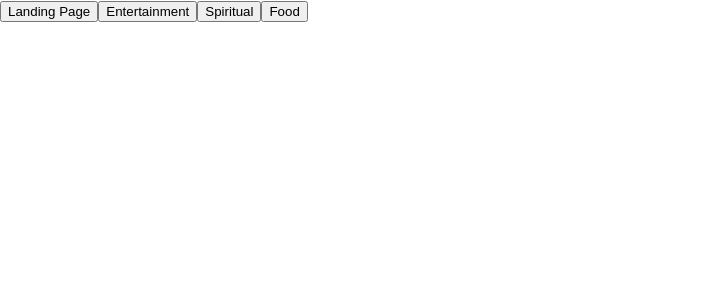
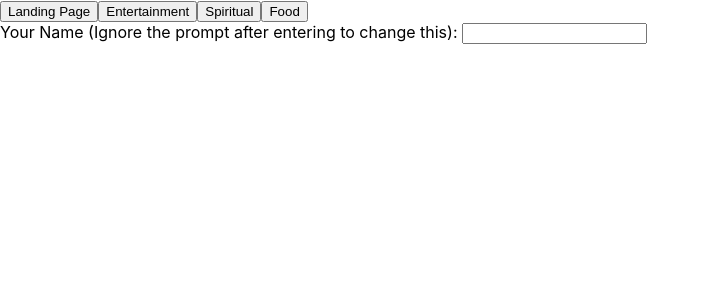
Before and after one commit to brianmego/multi-jitsi, a React (Create React App) app: page / in a window 1280 px wide. Shown: the top 300 px of the page, without its empty margins (0-710 px from the left). Built offline with nearby package versions, Linux system fonts and the light colour scheme.

Commit message:
Rooms update with click

```diff
--- a/src/App.js
+++ b/src/App.js
@@ -1,4 +1,5 @@
 import React, { useState } from 'react';
+import ProgressComponent from '@material-ui/core/CircularProgress';
 
 import { Jutsu } from 'react-jutsu';
 
@@ -9,12 +10,31 @@ const App = () => {
         "Spiritual": "STM/Spiritual",
         "Food": "STM/Food",
     }
+    const [showRoom, setShowRoom] = useState(false);
+    const [loading, setLoading] = useState(false);
     const [room, setRoom] = useState(null);
-    const userInfo = {'displayName': 'MyName'}
+    const [displayName, setDisplayName] = useState();
+
+    function delay(ms) {
+      return new Promise(resolve => setTimeout(resolve, ms));
+    }
 
     const joinMeeting = (roomName) => {
-        setRoom(null);
-        setRoom(<Jutsu roomName={roomName} userInfo={userInfo} />);
+        setShowRoom(false);
+        setLoading(true);
+        delay(1000).then( () => {
+            setRoom(
+                <Jutsu subject={roomName}
+                    roomName={roomName}
+                    displayName={displayName}
+                    onMeetingEnd={() => console.log('Meeting has ended')}
+                    containerStyles={{ width: window.innerWidth, height: window.innerHeight - 100 }}
+                />
+            );
+            setLoading(false);
+            setShowRoom(true);
+        }
+        )
     }
 
     const roomElems = []
@@ -28,12 +48,17 @@ const App = () => {
             )
         }
     )
+
     return (
         <div>
             <div>
                 {roomElems}
             </div>
-            {room}
+            <label>Your Name (Ignore the prompt after entering to change this): </label>
+            <input value={displayName} onChange={(e) => {setDisplayName(e.target.value) }}/>
+            <br />
+            {loading && <ProgressComponent/>}
+            {showRoom && room}
         </div>
     )
 }
```
